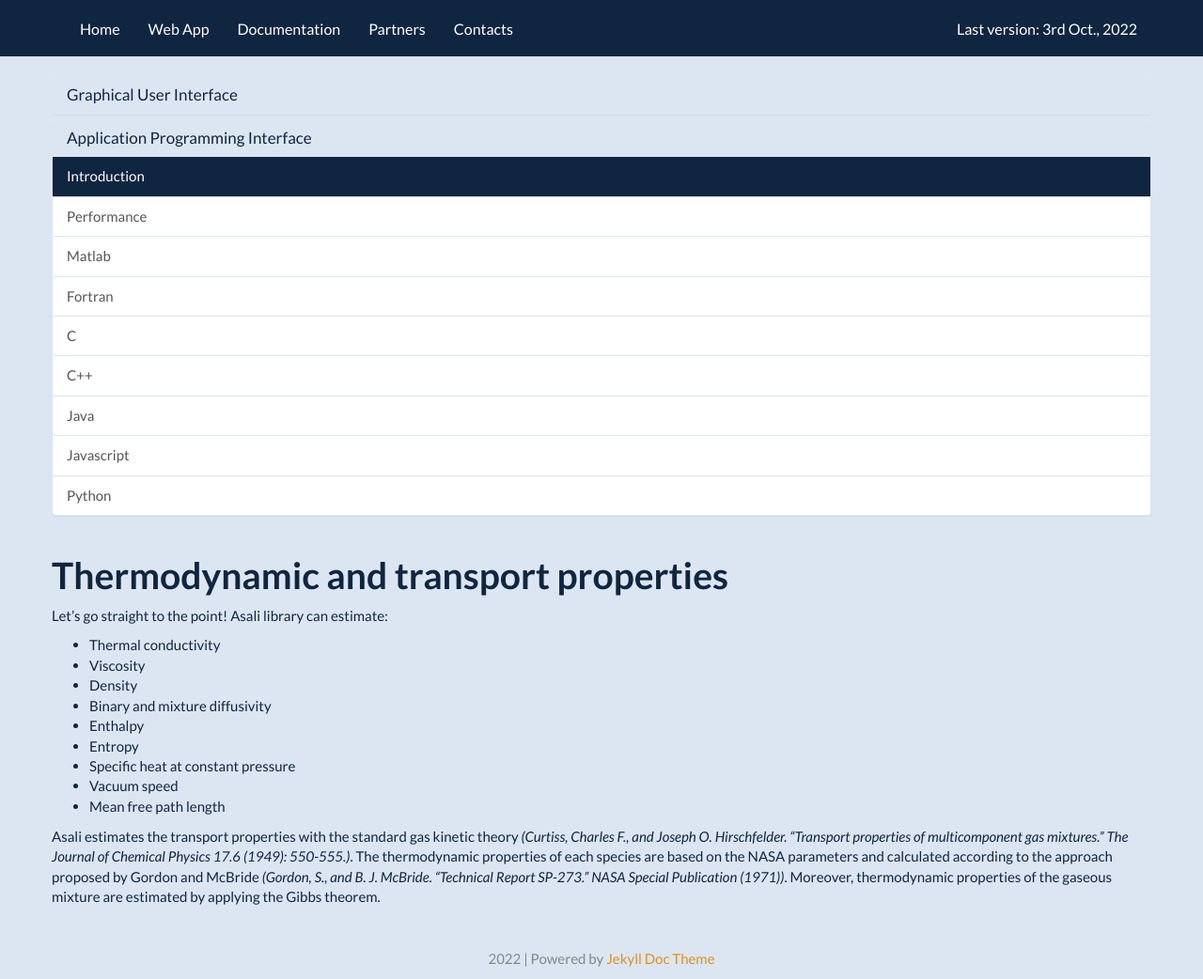
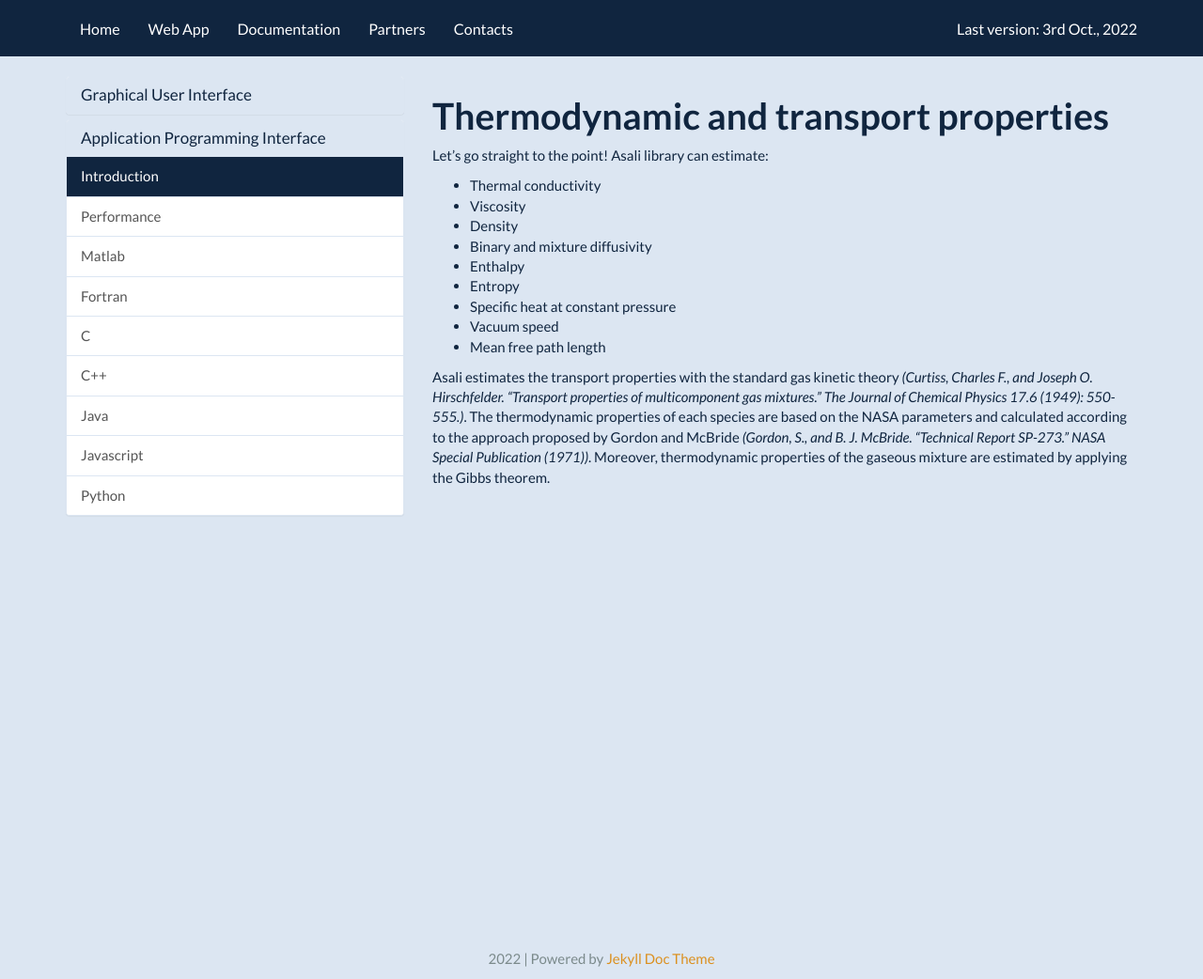
Before and after one commit to srebughini/ASALI, a Jekyll site: the page built from _docs/api/introduction.md, in a window 1280 px wide and 1042 px high. Shown: the whole window at 94% size. Built offline with Jekyll 4.4.1, drawn with Linux system fonts in a browser that asks for light colours; a script that is not in the unit is left out.

Commit message:
Create a mobile ready layout

```diff
--- a/_layouts/docs.html
+++ b/_layouts/docs.html
@@ -4,10 +4,10 @@
 
 <div class="container">
     <div class="row">
-        <div class="col-4">
+        <div class="col-4 col-md-4">
           {% include docs_nav.html %}
         </div>
-        <div class="col-8">
+        <div class="col-8 col-md-8">
             <div id="markdown-content-container">
               {{ content }}
             </div>
```
